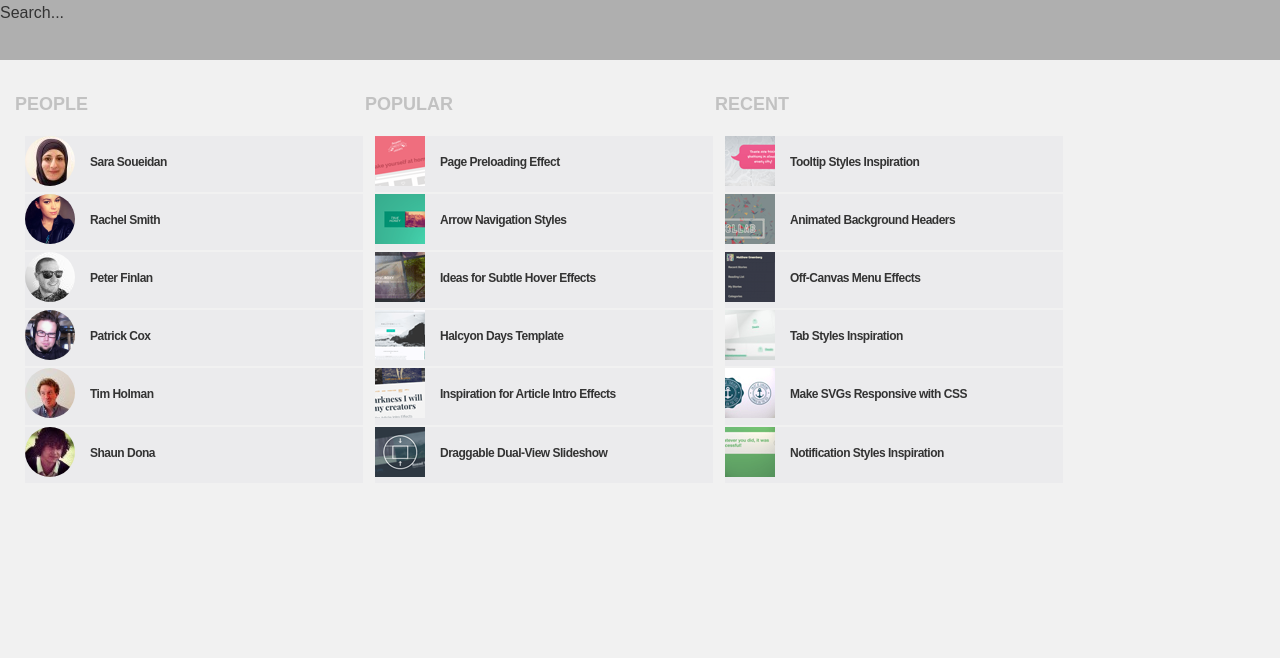
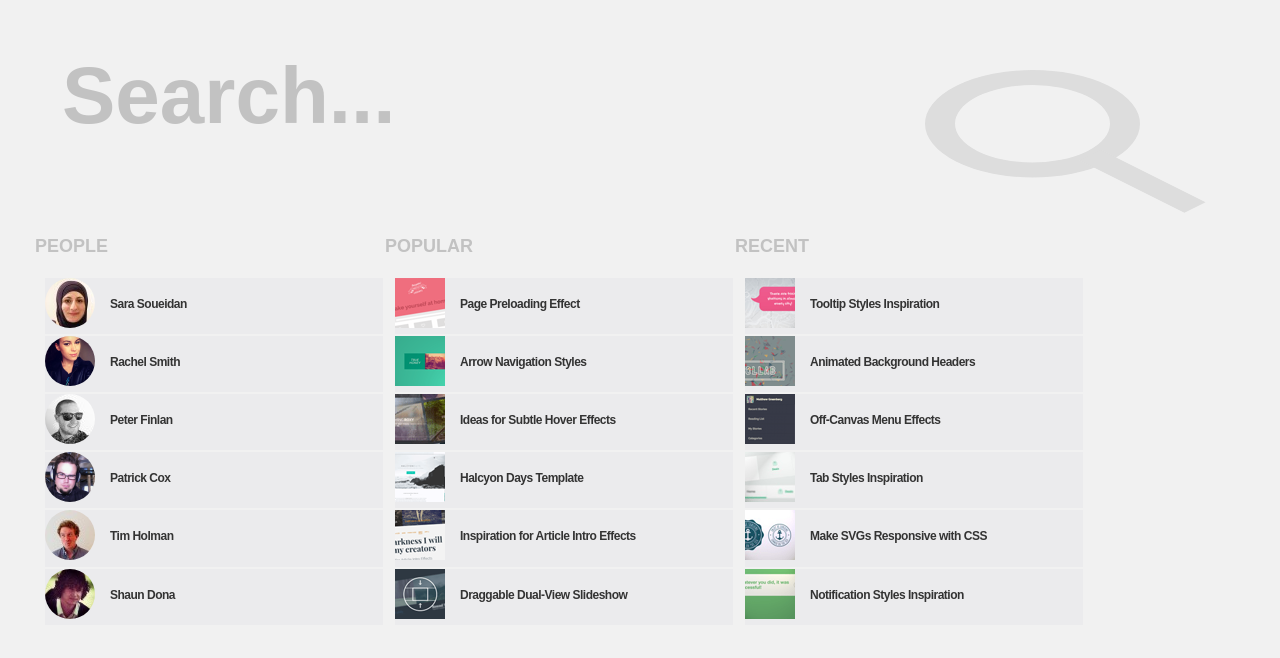
Before and after one commit to DenVasyliev/huge-search-psd, a plain HTML site: page index.html in a window 1280 px wide. Drawn offline with Linux system fonts and the light colour scheme.

Commit message:
add input & button

```diff
--- a/css/style.css
+++ b/css/style.css
@@ -11,19 +11,13 @@ body {
 	font-size: 1.6rem;
 	color: #333;
 	min-height: 100%;
-	/*margin: auto;*/
 	padding: 0;
 	width: 100%;
 	background-color: #f1f1f1;
 }
-header {
-	background-color: #afafaf;
-	height: 60px;
-}
+
 main {
-	/*background-color: #f1f1f1;*/
 	height: 100%;
-	/*width: 100%;*/
 	font-size: 1.2rem;
 	padding: 0;
 	margin: 0 auto;
@@ -31,20 +25,19 @@ main {
 
 section {
 	display: inline-block;
-	/*background-color: white;*/
 	height: 425px;
 	width: 28%;
-	margin: 15px;
+	margin: 15px 30px 0 35px;
 	padding: 0px;
 }
 
 h2{
 	color: #c2c2c2;
 }
+
 ul {
 	margin: 0 10px;
 	padding: 0;
-
 	box-sizing: border-box;
 }
 
@@ -52,19 +45,14 @@ li {
 	list-style: none;
 	display: inline-block;
 	background-color: white;
-	/*width: 280px;*/
 	vertical-align: middle;
 	text-align: left;
 	background-color: rgb(235,235,237);
-	/*opacity: 0.8;*/
-	/*border: 1px solid black;*/
 	margin-top: 2px;
 	width: auto;
 	width: 100%;
 }
-/*img {
-	position: absolute;
-}*/
+
 span {
 	position: relative;
 	bottom: 20px;
@@ -73,28 +61,69 @@ span {
 	letter-spacing: -0.5px;
 }
 
+div {
+	width: 60%;
+	position: relative;
+}
+
+button {
+	width: 100px;
+	height: 100px;
+	border: none;
+	position: absolute;
+	left: 900px;
+	top: 50px;
+	padding: 15px;
+	outline: 0;
+	border-color: #c1c1c1;
+	background-color: #f1f1f1;
+}
+
+.editor__form {
+	padding: 40px 0 40px 60px;
+}
+
+.editor__input {
+	display: inline-block;
+	width: 80%;
+	font-size: 8rem;
+	font-weight: 700;
+	padding: 10px 2px 20px;
+	background-color: #f1f1f1;
+	border: none;
+	outline: 0;
+	color: #c2c2c2;
+}
+
 .people {
 	position: absolute;
 }
+
 .popular {
 	position: relative;
 	left: 350px;
-	/* top: 20px; */
 	position: absolute;
 }
+
 .recent {
 	position: relative;
 	left: 700px;
-	/*top: 15px;*/
 }
-.recent h2 {
-	/*padding-top: 15px;*/
-}
+
 .people img {
 	border-radius: 25px;
 }
+
 ul li:hover {
-	color: #ec5a62;;
+	color: #ec5a62;
 	background-color: #e4e4e6;
-	/*opacity: 0.5;*/
 }
+
+.editor__input:focus {
+	border-bottom-color: #fff;
+	border: 1px solid black;
+}
+
+button:active {
+	border: 1px solid black;
+}
--- a/index.html
+++ b/index.html
@@ -9,9 +9,19 @@
 		<meta name="description" content="...">
 	</head>
 	<body>
+
 		<header>
-			<form>Search...</form>
+			<div class="editor__form">
+				<!-- <label class="editor__label" for="text">title</label> -->
+				<input class="editor__input" type="text" id="text" value="Search...">
+			</div>
+			<form action="#">
+				<button>
+					<img src="img/magnifier.svg" alt="">
+				</button>
+			</form>
 		</header>
+
 		<main>
 			<section  class="people">
 				<h2>PEOPLE</h2>
```
